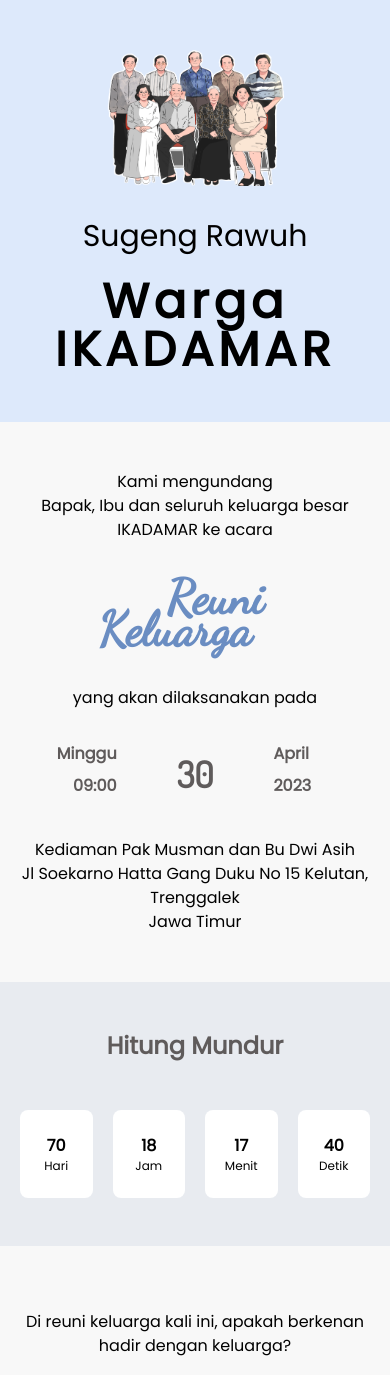
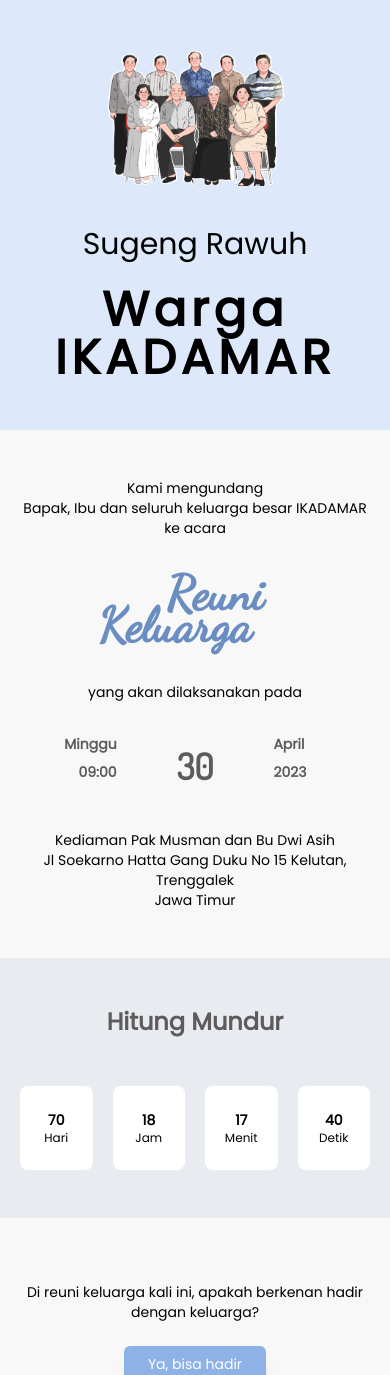
Before and after one commit to ariefgp/ikadamar, a Next.js app: page /invitation in a window 390 px wide. Shown: the top 1375 px of the page. Built offline with nearby package versions, Linux system fonts and the light colour scheme.

Commit message:
fix ipad responsive

```diff
--- a/app/invitation/page.tsx
+++ b/app/invitation/page.tsx
@@ -73,10 +73,10 @@ function Invitation() {
         );
       };
   return (
-    <div className="flex flex-col text-center bg-[#F8F8F8]">
-        <div className="basis-full bg-[#DDE9FB] px-5 md:px-20 lg:px-48">
+    <div className="flex flex-col text-center bg-[#F8F8F8] text-sm md:text-base">
+        <div className="basis-full bg-[#DDE9FB] md:py-8 lg:py-10 px-5 md:px-16 lg:px-48">
             <div className='flex flex-col-reverse md:flex-row items-center'>
-                <div className="basis-full md:basis-2/5 pt-20 pb-12 md:pb-0 md:pt-0">
+                <div className="basis-full md:basis-2/5 pt-10 pb-12 md:pb-0 md:pt-0">
                     <div className="text-center md:text-left text-3xl md:text-4xl">Sugeng Rawuh</div>
                     <div className="text-center md:text-left mt-6 text-5xl md:text-6xl font-semibold tracking-widest">Warga <br /> IKADAMAR</div>
                 </div>
@@ -87,7 +87,7 @@ function Invitation() {
                           alt="Main Image Ikadamar"
                           height="800"
                           width="1200"
-                          className='-mb-12'
+                          className='md:-mb-14 lg:-mb-20'
                       />
                   </div>
                 </div>
@@ -117,14 +117,14 @@ function Invitation() {
                     <div className='mt-2'>2023</div>
                 </div>
             </div>
-            <div>
-                <div>
+            <div className="flex flex-col">
+                <div className="basis-full">
                     Kediaman Pak Musman dan Bu Dwi Asih
                 </div>
-                <div>
+                <div className="basis-full">
                     Jl Soekarno Hatta Gang Duku No 15 Kelutan, Trenggalek
                 </div>
-                <div>
+                <div className="basis-full">
                     Jawa Timur
                 </div>
             </div>
@@ -146,7 +146,7 @@ function Invitation() {
               </div>
             </div>
         </div>
-        <div className="basis-full px-5 py-3 md:py-8 bg-[#C7D1E1] text-white md:px-20 lg:px-48">
+        <div className="basis-full px-5 py-3 md:py-5 bg-[#C7D1E1] text-white md:px-20 lg:px-48">
             Copyright @ariefgp. 2023
         </div>
     </div>
```
